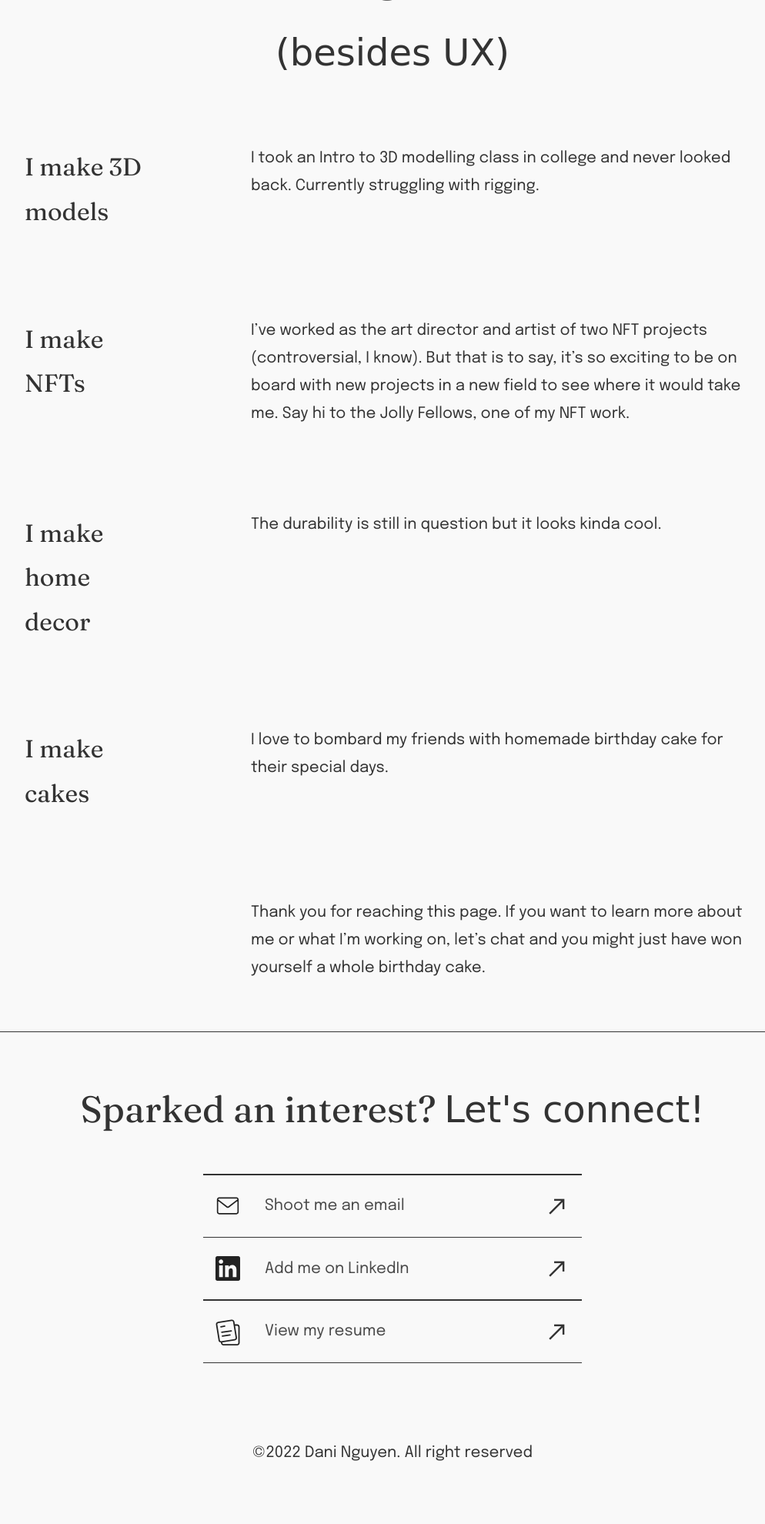
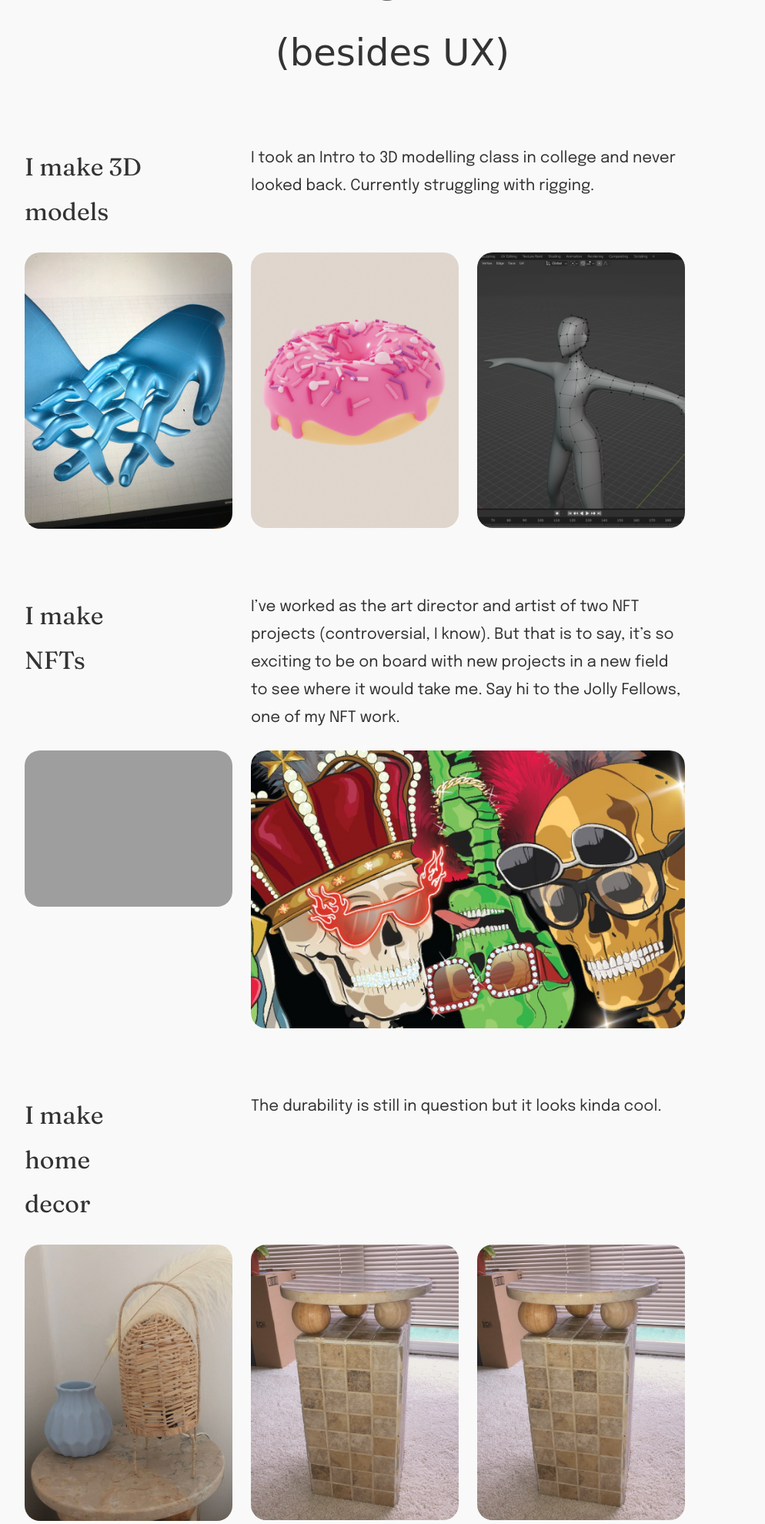
Before and after one commit to hoanhan101/dani, a FastAPI app: page /otherside in a window 1280 px wide. Shown: the part 538-2518 px from the top of the page at 77% size, without its empty margins (130-1124 px from the left). Before the commit the page ends 2436 px from the top, so only its background shows below. Run offline with FastAPI, Linux system fonts and the light colour scheme; some libraries are stand-ins or nearby versions; some web fonts are replaced; grey boxes are pictures that could not be loaded.

Commit message:
Add actual otherside pics

```diff
--- a/static/css/styles.css
+++ b/static/css/styles.css
@@ -178,6 +178,10 @@ nav {
     display: inline;
 }
 
+.img-otherside {
+    border-radius: 20px;
+}
+
 .element-relative {
     position: relative;
 }
@@ -205,6 +209,10 @@ nav {
     #index-hero0 {
         display: none;
     }
+
+    #index-connect-img {
+        width: 88%;
+    }
 }
 
 @media only screen and (max-width: 1266px) {
@@ -215,10 +223,18 @@ nav {
     #index-hr-page-break {
         margin-top: 360px;
     }
+
+    #index-connect-img {
+        width: 55%;
+    }
 }
 
 @media only screen and (min-width: 1266px) {
     #index-hr-page-break {
         margin-top: 180px;
     }
+
+    #index-connect-img {
+        width: 48%;
+    }
 }
--- a/templates/base.html
+++ b/templates/base.html
@@ -69,11 +69,21 @@
     </body>
     <footer>
         <div class="container"><hr class="hr-page-break" /></div>
-        <div class="container has-text-centered">
-            <h1 class="heading2 mb-5">
-                Sparked an interest?
-                <span class="heading2-hero">Let's connect!</span>
-            </h1>
+        <div class="container">
+            <div class="columns">
+                <div class="column is-7 has-text-right">
+                    <p class="heading2 mb-5">Sparked an interest?</p>
+                </div>
+                <div class="column">
+                    <p class="heading2-hero">Let's connect!</p>
+                    <figure class="image">
+                        <img
+                            id="index-connect-img"
+                            src="/static/img/connect_underline.svg"
+                        />
+                    </figure>
+                </div>
+            </div>
         </div>
         <div class="container">
             <div class="columns">
--- a/templates/otherside.html
+++ b/templates/otherside.html
@@ -23,31 +23,45 @@
         <div class="column is-2 is-offset-1">
             <p class="heading3">I make 3D models</p>
         </div>
-        <div class="column is-offset-1">
+        <div class="column is-6 is-offset-1">
             <p class="line-height-180">
                 I took an Intro to 3D modelling class in college and never
                 looked back. Currently struggling with rigging.
             </p>
         </div>
-        <div class="column is-1"></div>
     </div>
     <div class="columns">
-        <div class="column is-offset-1">
+        <div class="column is-3 is-offset-1">
             <figure>
-                <img src="https://via.placeholder.com/400x600" alt="" />
+                <img
+                    class="img-otherside"
+                    src="/static/img/otherside_3d1.png"
+                    alt="3D 1"
+                />
+            </figure>
+        </div>
+        <div class="column is-6">
+            <div class="columns">
+                <div class="column">
+                    <figure>
+                        <img
+                            class="img-otherside"
+                            src="/static/img/otherside_3d2.png"
+                            alt="3D 2"
+                        />
                     </figure>
                 </div>
                 <div class="column">
                     <figure>
-                <img src="https://via.placeholder.com/400x600" alt="" />
+                        <img
+                            class="img-otherside"
+                            src="/static/img/otherside_3d3.png"
+                            alt="3D 3"
+                        />
                     </figure>
                 </div>
-        <div class="column">
-            <figure>
-                <img src="https://via.placeholder.com/400x600" alt="" />
-            </figure>
             </div>
-        <div class="column is-1"></div>
+        </div>
     </div>
 </div>
 <div class="container"><hr class="hr-section-project" /></div>
@@ -56,7 +70,7 @@
         <div class="column is-2 is-offset-1">
             <p class="heading3">I make NFTs</p>
         </div>
-        <div class="column is-offset-1">
+        <div class="column is-6 is-offset-1">
             <p class="line-height-180">
                 I’ve worked as the art director and artist of two NFT projects
                 (controversial, I know). But that is to say, it’s so exciting to
@@ -64,25 +78,26 @@
                 would take me. Say hi to the Jolly Fellows, one of my NFT work.
             </p>
         </div>
-        <div class="column is-1"></div>
     </div>
     <div class="columns">
-        <div class="column is-offset-1">
+        <div class="column is-3 is-offset-1">
             <figure>
-                <img src="https://via.placeholder.com/400x600" alt="" />
+                <img
+                    class="img-otherside"
+                    src="/static/img/otherside_nft1.gif"
+                    alt="NFT 1"
+                />
             </figure>
         </div>
-        <div class="column">
+        <div class="column is-6">
             <figure>
-                <img src="https://via.placeholder.com/400x600" alt="" />
+                <img
+                    class="img-otherside"
+                    src="/static/img/otherside_nft2.png"
+                    alt="NFT 2"
+                />
             </figure>
         </div>
-        <div class="column">
-            <figure>
-                <img src="https://via.placeholder.com/400x600" alt="" />
-            </figure>
-        </div>
-        <div class="column is-1"></div>
     </div>
 </div>
 <div class="container"><hr class="hr-section-project" /></div>
@@ -91,7 +106,7 @@
         <div class="column is-2 is-offset-1">
             <p class="heading3">I make home decor</p>
         </div>
-        <div class="column is-offset-1">
+        <div class="column is-6 is-offset-1">
             <p class="line-height-180">
                 The durability is still in question but it looks kinda cool.
             </p>
@@ -99,22 +114,37 @@
         <div class="column is-1"></div>
     </div>
     <div class="columns">
-        <div class="column is-offset-1">
+        <div class="column is-3 is-offset-1">
             <figure>
-                <img src="https://via.placeholder.com/400x600" alt="" />
+                <img
+                    class="img-otherside"
+                    src="/static/img/otherside_home1.png"
+                    alt="Home 1"
+                />
+            </figure>
+        </div>
+        <div class="column is-6">
+            <div class="columns">
+                <div class="column">
+                    <figure>
+                        <img
+                            class="img-otherside"
+                            src="/static/img/otherside_home2.png"
+                            alt="Home 2"
+                        />
                     </figure>
                 </div>
                 <div class="column">
                     <figure>
-                <img src="https://via.placeholder.com/400x600" alt="" />
+                        <img
+                            class="img-otherside"
+                            src="/static/img/otherside_home2.png"
+                            alt="Home 3"
+                        />
                     </figure>
                 </div>
-        <div class="column">
-            <figure>
-                <img src="https://via.placeholder.com/400x600" alt="" />
-            </figure>
             </div>
-        <div class="column is-1"></div>
+        </div>
     </div>
 </div>
 <div class="container"><hr class="hr-section-project" /></div>
@@ -123,7 +153,7 @@
         <div class="column is-2 is-offset-1">
             <p class="heading3">I make cakes</p>
         </div>
-        <div class="column is-offset-1">
+        <div class="column is-6 is-offset-1">
             <p class="line-height-180">
                 I love to bombard my friends with homemade birthday cake for
                 their special days.
@@ -132,29 +162,44 @@
         <div class="column is-1"></div>
     </div>
     <div class="columns">
-        <div class="column is-offset-1">
+        <div class="column is-3 is-offset-1">
             <figure>
-                <img src="https://via.placeholder.com/400x600" alt="" />
+                <img
+                    class="img-otherside"
+                    src="/static/img/otherside_cake1.png"
+                    alt="Cake 1"
+                />
+            </figure>
+        </div>
+        <div class="column is-6">
+            <div class="columns">
+                <div class="column">
+                    <figure>
+                        <img
+                            class="img-otherside"
+                            src="/static/img/otherside_cake2.png"
+                            alt="Cake 2"
+                        />
                     </figure>
                 </div>
                 <div class="column">
                     <figure>
-                <img src="https://via.placeholder.com/400x600" alt="" />
+                        <img
+                            class="img-otherside"
+                            src="/static/img/otherside_cake3.png"
+                            alt="Cake 3"
+                        />
                     </figure>
                 </div>
-        <div class="column">
-            <figure>
-                <img src="https://via.placeholder.com/400x600" alt="" />
-            </figure>
             </div>
-        <div class="column is-1"></div>
+        </div>
     </div>
 </div>
 <div class="container"><hr class="hr-section-project" /></div>
 <div class="container">
     <div class="columns">
         <div class="column is-2 is-offset-1"></div>
-        <div class="column is-offset-1">
+        <div class="column is-6 is-offset-1">
             <p class="line-height-180">
                 Thank you for reaching this page. If you want to learn more
                 about me or what I’m working on, let’s chat and you might just
```
Also changed, not shown: templates/index.html (+15 -3 lines), static/img/connect_underline.svg, static/img/otherside_3d1.png (added), static/img/otherside_3d2.png (added), static/img/otherside_3d3.png (added), static/img/otherside_cake1.png (added), static/img/otherside_cake2.png (added), static/img/otherside_cake3.png (added), static/img/otherside_home1.png (added), static/img/otherside_home2.png (added), static/img/otherside_nft2.png (added), 1 other file. Lines whose indentation alone changed are shown as unchanged.
